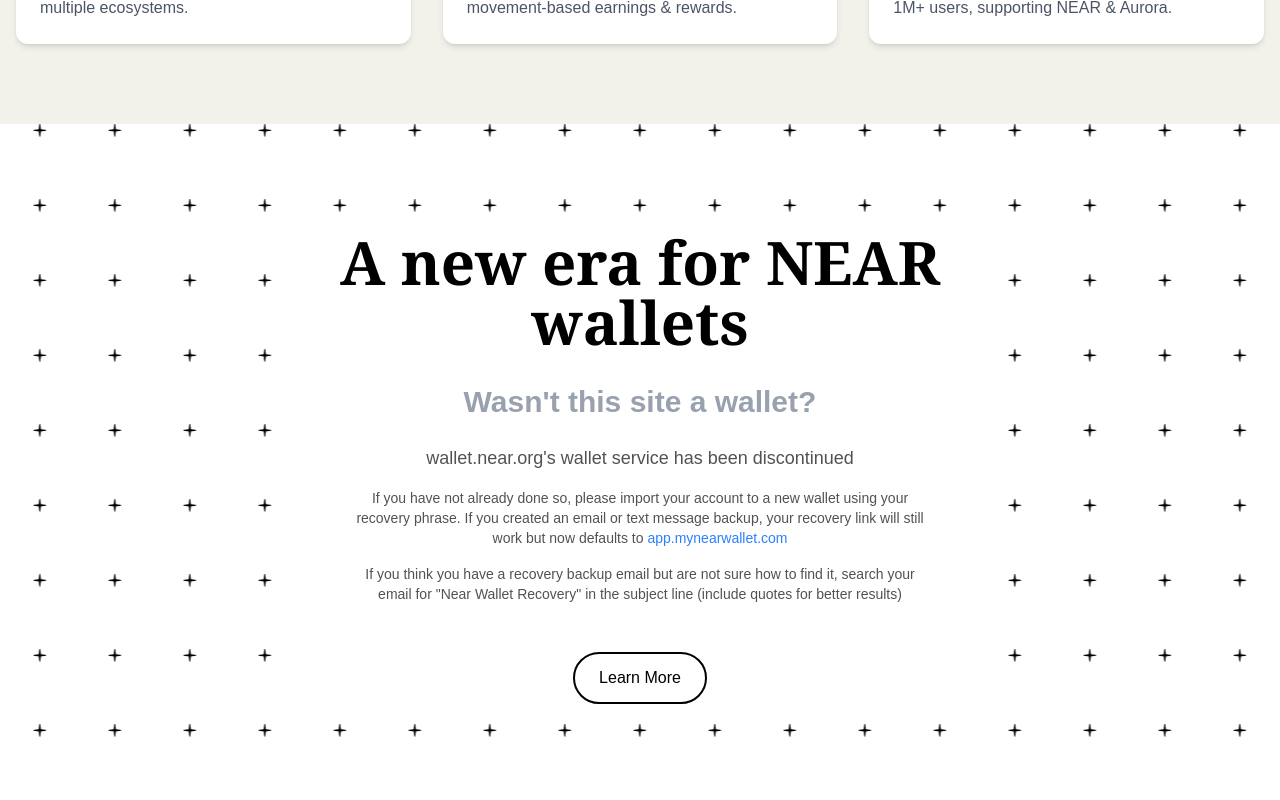
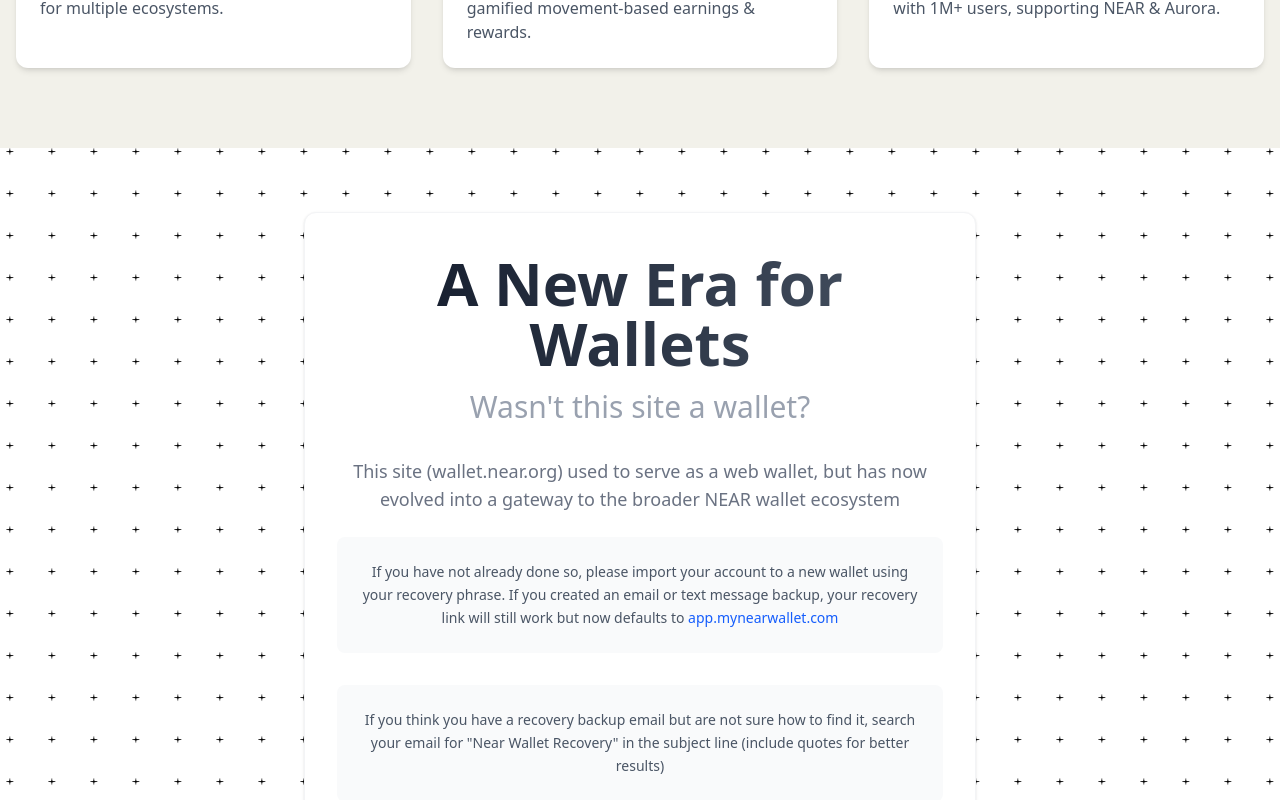
Before and after one commit to NEAR-DevHub/wallet-landing-near, a Next.js app: page / in a window 1280 px wide. Shown: the part 880-1680 px from the top of the page. Before the commit the page ends 1644 px from the top, so only its background shows below. Built offline with nearby package versions, Linux system fonts and the light colour scheme.

Commit message:
feat: update css and descriptions on landing page

```diff
--- a/src/app/globals.css
+++ b/src/app/globals.css
@@ -1,5 +1 @@
 @import 'tailwindcss';
-
-body {
-  font-family: Arial, Helvetica, sans-serif;
-}
--- a/src/app/page.tsx
+++ b/src/app/page.tsx
@@ -13,33 +13,35 @@
         </p>
       </section>
       <Wallets/>
-      <section className="mt-8 pt-12 bg-white bg-[url('/plus.png')] w-full bg-repeat bg-top bg-[size:75px_75px] h-[640px] flex items-center justify-center">
-        <div className="max-w-2xl mx-auto px-6 py-4 bg-white flex flex-col items-center justify-center">
-          <h2 className="text-6xl font-bold mb-8 font-serif text-center">
-            A new era for NEAR wallets
+      <section className="mt-8 py-16 bg-white bg-[url('/plus.png')] w-full bg-repeat bg-top bg-[size:42px_42px] min-h-[640px] flex items-center justify-center">
+        <div className="max-w-2xl mx-auto px-8 py-10 bg-white rounded-xl shadow-sm border border-gray-100 flex flex-col items-center justify-center">
+          <h2 className="text-5xl md:text-6xl font-bold mb-4 text-center bg-gradient-to-r from-gray-900 to-gray-600 bg-clip-text text-transparent">
+            A New Era for Wallets
           </h2>
-          <h3 className="text-3xl font-semibold text-gray-400 mb-6 text-center">
+          <h3 className="text-2xl md:text-3xl font-medium text-gray-400 mb-8 text-center">
             Wasn&apos;t this site a wallet?
           </h3>
-          <p className="text-neutral-600 text-lg mb-4 text-center">
-            wallet.near.org&apos;s wallet service has been discontinued
+          <p className="text-gray-500 text-lg mb-6 text-center">
+            This site (wallet.near.org) used to serve as a web wallet, but has now evolved into a gateway to the broader NEAR wallet ecosystem
           </p>
-          <div className="space-y-4 mb-8">
-            <p className="text-sm text-neutral-600 max-w-xl text-center">
+          <div className="mb-8 bg-gray-50 rounded-lg p-6">
+            <p className="text-sm text-gray-600 max-w-xl text-center leading-relaxed">
               If you have not already done so, please import your account to a
               new wallet using your recovery phrase. If you created an email or
               text message backup, your recovery link will still work but now
               defaults to{" "}
               <a
                 href="https://app.mynearwallet.com"
-                className="text-blue-500 hover:underline"
+                className="text-blue-600 hover:underline font-medium"
                 target="_blank"
                 rel="noopener noreferrer"
               >
                 app.mynearwallet.com
               </a>
             </p>
-            <p className="text-sm text-neutral-600 max-w-xl text-center">
+          </div>
+          <div className="mb-8 bg-gray-50 rounded-lg p-6">
+            <p className="text-sm text-gray-600 max-w-xl text-center leading-relaxed">
               If you think you have a recovery backup email but are not sure how
               to find it, search your email for &quot;Near Wallet Recovery&quot; in the
               subject line (include quotes for better results)
```
